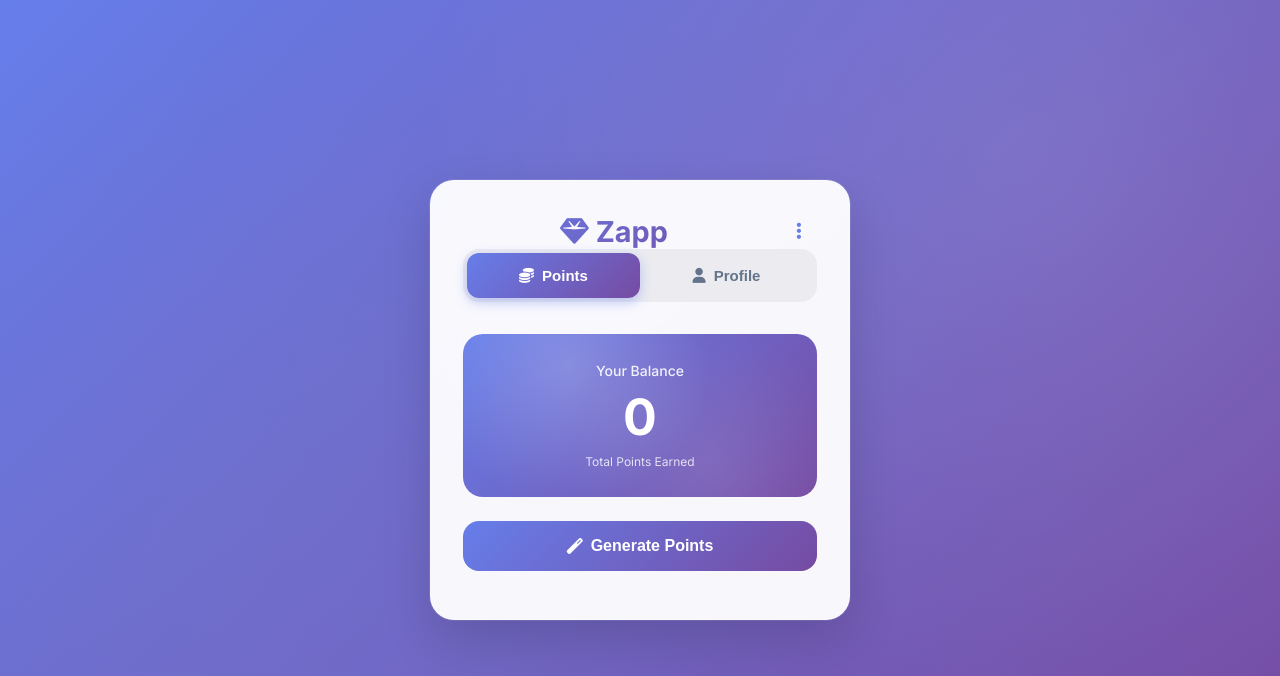
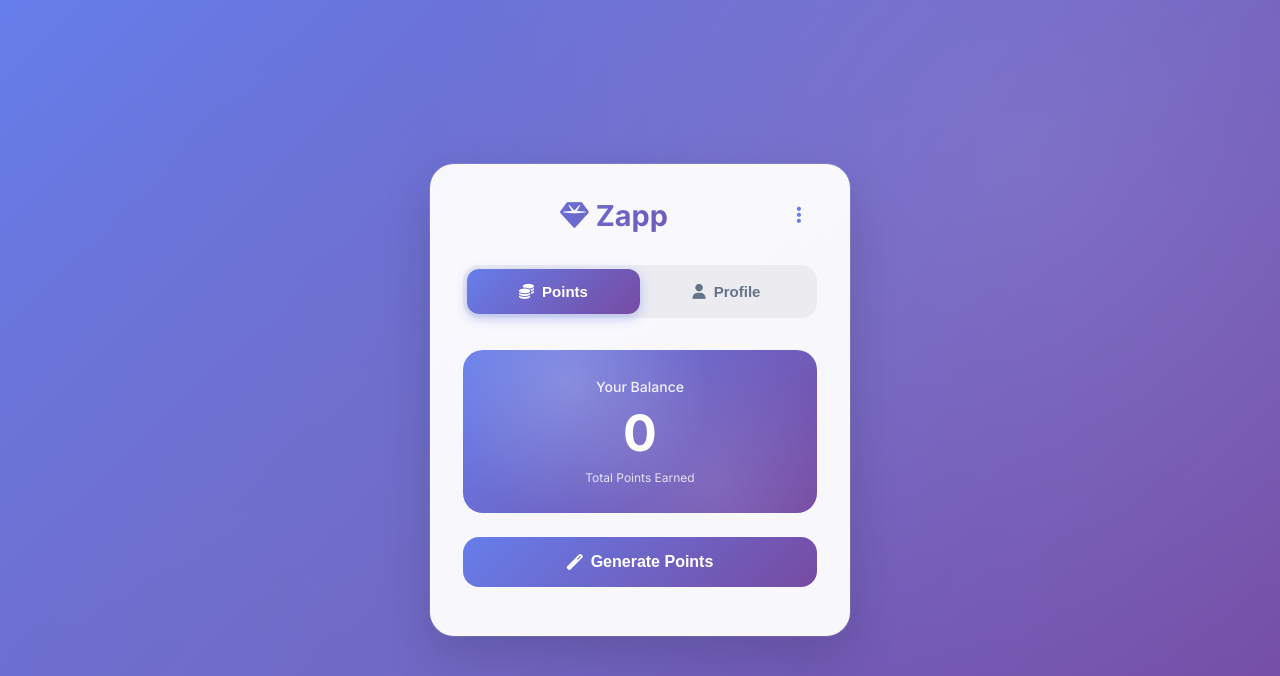
Before and after one commit to RandomLifespan/Webapp, a Flask app: page / in a window 1280 px wide. Shown: the top 676 px of the page. Run offline with Flask 3, Linux system fonts and the light colour scheme; some libraries are stand-ins or nearby versions.

Commit message:
Update index.html

```diff
--- a/templates/index.html
+++ b/templates/index.html
@@ -64,13 +64,15 @@
                 transform: translateY(0);
             }
         }
+        .app-header {
+            margin-bottom: 32px;
+        }
 
-        .header-wrapper {
+        .header-content {
             display: flex;
             justify-content: space-between;
             align-items: center;
             position: relative;
-
         }
 
         h1 {
@@ -499,7 +501,8 @@
 </head>
 <body>
     <div class="container">
-        <div class="header-wrapper">
+        <div class="app-header">
+        <div class="header-content">
         <h1><i class="fas fa-gem"></i> Zapp</h1>
         <div class="settings-dropdown">
             <button class="settings-button">
@@ -509,6 +512,7 @@
                 <a href="#" id="withdrawButton"><i class="fas fa-wallet"></i> Withdraw</a>
                 <a href="#" id="contactsButton"><i class="fas fa-address-book"></i> Contacts</a>
             </div>
+        </div>
         </div>
         </div>
 
```
